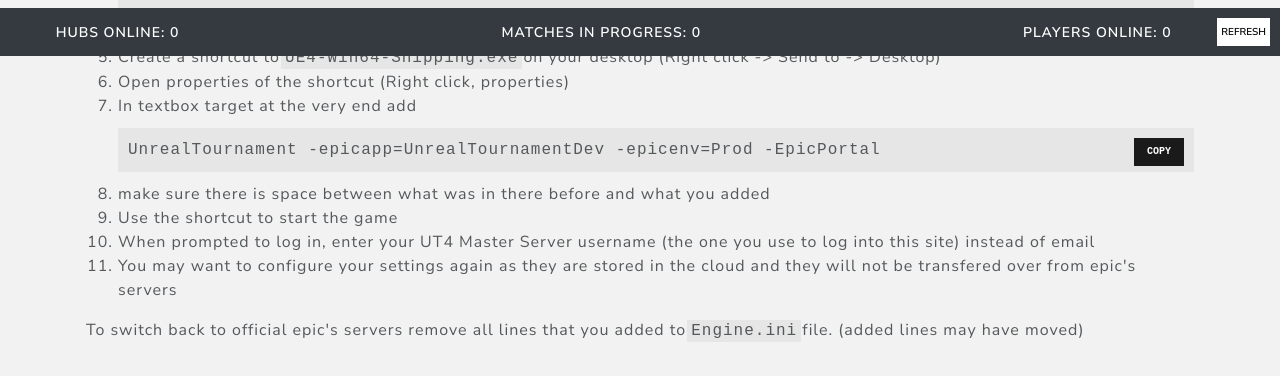
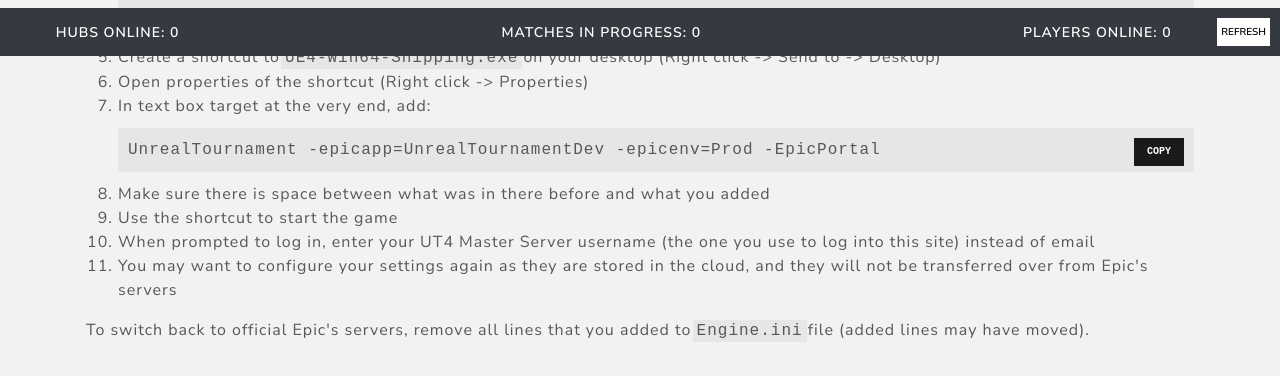
Before and after one commit to timiimit/UT4MasterServer, a Vue app in the folder UT4MasterServer.Web/: page /Instructions/StockUT4 in a window 1280 px wide. Shown: the part 744-1120 px from the top of the page. Built offline with nearby package versions, Linux system fonts and the light colour scheme; no server answers.

Commit message:
Typos. Do not cover content by bottom navbar

```diff
--- a/UT4MasterServer.Web/src/App.vue
+++ b/UT4MasterServer.Web/src/App.vue
@@ -1,6 +1,6 @@
 <template>
   <Header />
-  <div class="container">
+  <div class="container main-content">
     <router-view />
   </div>
   <Footer />
@@ -15,6 +15,6 @@
 <style lang="scss" src="./styles.scss" />
 
 <script setup lang="ts">
-import Header from './components/Header.vue';
-import Footer from './components/Footer.vue';
+  import Header from './components/Header.vue';
+  import Footer from './components/Footer.vue';
 </script>
--- a/UT4MasterServer.Web/src/pages/Instructions/StockUT4.vue
+++ b/UT4MasterServer.Web/src/pages/Instructions/StockUT4.vue
@@ -34,19 +34,19 @@
     <li>Go to <span class="code">{UT4 Install Location}\Engine\Binaries\Win64\</span></li>
     <li>Create a shortcut to <span class="code">UE4-Win64-Shipping.exe</span> on your desktop (Right click -> Send to ->
       Desktop)</li>
-    <li>Open properties of the shortcut (Right click, properties)</li>
-    <li>In textbox target at the very end add
+    <li>Open properties of the shortcut (Right click -> Properties)</li>
+    <li>In text box target at the very end, add:
       <CodeBlock>
         UnrealTournament -epicapp=UnrealTournamentDev -epicenv=Prod -EpicPortal
       </CodeBlock>
     </li>
-    <li>make sure there is space between what was in there before and what you added</li>
+    <li>Make sure there is space between what was in there before and what you added</li>
     <li>Use the shortcut to start the game</li>
     <li>When prompted to log in, enter your UT4 Master Server username (the one you use to log into this site) instead
       of email</li>
-    <li>You may want to configure your settings again as they are stored in the cloud and they will not be transfered over from epic's servers</li>
+    <li>You may want to configure your settings again as they are stored in the cloud, and they will not be transferred over from Epic's servers</li>
   </ol>
-  <p>To switch back to official epic's servers remove all lines that you added to <span class="code">Engine.ini</span> file. (added lines may have moved)</p>
+  <p>To switch back to official Epic's servers, remove all lines that you added to <span class="code">Engine.ini</span> file (added lines may have moved).</p>
 </template>
 <script setup lang="ts">
 import CodeBlock from '../../components/CodeBlock.vue';
--- a/UT4MasterServer.Web/src/pages/Instructions/UT4UU.vue
+++ b/UT4MasterServer.Web/src/pages/Instructions/UT4UU.vue
@@ -7,7 +7,7 @@
     <li>Enter command <span class="code">uu settings</span></li>
     <li>Go to Other tab</li>
     <li>Scroll to the bottom</li>
-    <li>In the <span style="font-style:italic">Master Server Domain</span> section, enter
+    <li>In the <span style="font-style:italic">Master Server Domain</span> section, enter:
       <CodeBlock>master-ut4.timiimit.com</CodeBlock>
     </li>
     <li>Press APPLY in bottom right of the window</li>
@@ -16,9 +16,9 @@
     <li>After logging in on this website, get so-called &quot;<span style="font-style:italic">Auth Code</span>&quot;</li>
     <li>Use it in UT4UU's login window to add a new account</li>
     <li>Make sure to select the newly added account (it should be the last in the account list)</li>
-    <li>You may want to configure your settings again as they are stored in the cloud and they will not be transfered over from epic's servers</li>
+    <li>You may want to configure your settings again as they are stored in the cloud, and they will not be transferred over from Epic's servers</li>
   </ol>
-  <p>To switch back to official epic's servers clear textbox in <span style="font-style:italic">Master Server Domain</span> section.</p>
+  <p>To switch back to official Epic's servers, clear text box in <span style="font-style:italic">Master Server Domain</span> section.</p>
 </template>
 <script setup lang="ts">
 import CodeBlock from '../../components/CodeBlock.vue';
--- a/UT4MasterServer.Web/src/styles.scss
+++ b/UT4MasterServer.Web/src/styles.scss
@@ -1,5 +1,9 @@
 body {
     background-color: rgba(0, 0, 0, 0.05);
+}
+
+.main-content {
+    margin-bottom: 65px;
 }
 
 .form-group {
```
